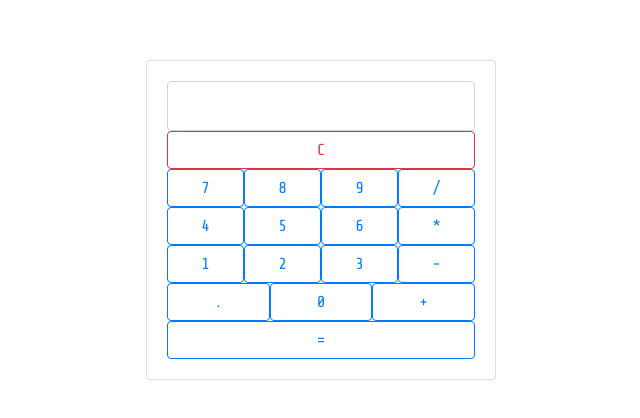
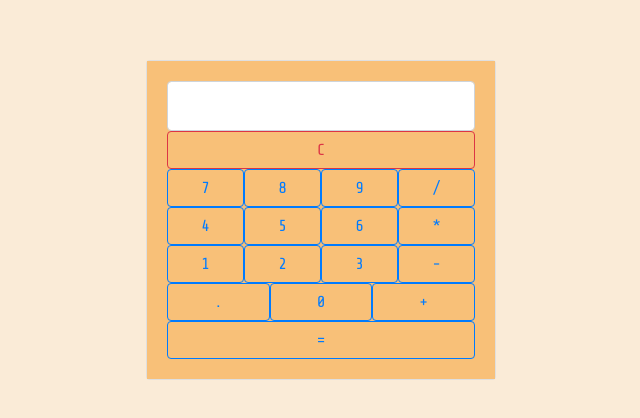
Before and after one commit to alexeyvsokolov/calculator, a plain HTML site: page index.html in a window 1280 px wide. Shown: the part 172-590 px from the top of the page, without its empty margins (319-959 px from the left). Drawn offline with nearby package versions, Linux system fonts and the light colour scheme.

Commit message:
style color for body and calculator

```diff
--- a/style.css
+++ b/style.css
@@ -1,3 +1,11 @@
+body {
+    background-color: antiquewhite;
+}
+
+.card-body {
+    background-color: rgb(248, 192, 120)
+}
+
 .calc-row {
     height: 100vh;
     font-family: 'Share Tech Mono', monospace;
```
